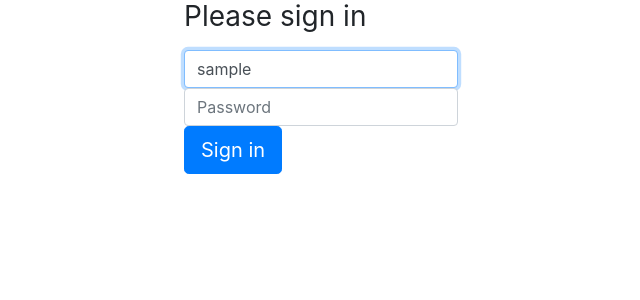
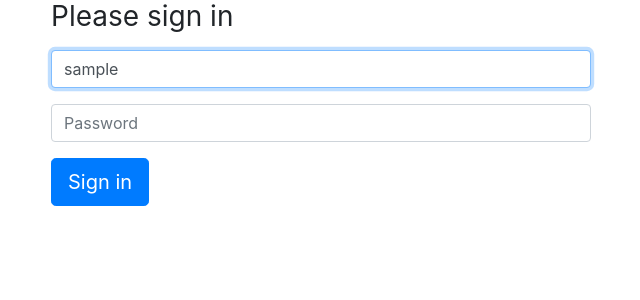
Before and after one commit to techbola/symfony-blog-tut, a Symfony app: template templates/security/login.html.twig in a window 1280 px wide. Shown: the part 56-356 px from the top of the page, without its empty margins (319-959 px from the left). Run offline with Twig, Linux system fonts and the light colour scheme; the template is opened without the code that fills it: most values are stand-ins (such as "Sample title", 1, 10 or a date in 2020); some libraries are stand-ins or nearby versions.

Commit message:
updated navigation menu to update when user login, login page styling updated

```diff
--- a/templates/security/login.html.twig
+++ b/templates/security/login.html.twig
@@ -3,6 +3,7 @@
 {% block title %}Log in!{% endblock %}
 
 {% block body %}
+    <div class="col-md-6">
         <form method="post">
             {% if error %}
                 <div class="alert alert-danger">{{ error.messageKey|trans(error.messageData, 'security') }}</div>
@@ -16,9 +17,9 @@
 
             <h1 class="h3 mb-3 font-weight-normal">Please sign in</h1>
             <label for="inputUsername" class="sr-only">Username</label>
-    <input type="text" value="{{ last_username }}" name="username" id="inputUsername" class="form-control" placeholder="Username" required autofocus>
+            <input type="text" value="{{ last_username }}" name="username" id="inputUsername" class="form-control mb-3" placeholder="Username" required autofocus>
             <label for="inputPassword" class="sr-only">Password</label>
-    <input type="password" name="password" id="inputPassword" class="form-control" placeholder="Password" required>
+            <input type="password" name="password" id="inputPassword" class="form-control mb-3" placeholder="Password" required>
 
             <input type="hidden" name="_csrf_token"
                    value="{{ csrf_token('authenticate') }}"
@@ -39,4 +40,5 @@
                 Sign in
             </button>
         </form>
+    </div>
 {% endblock %}
```
Lines whose indentation alone changed are shown as unchanged.
